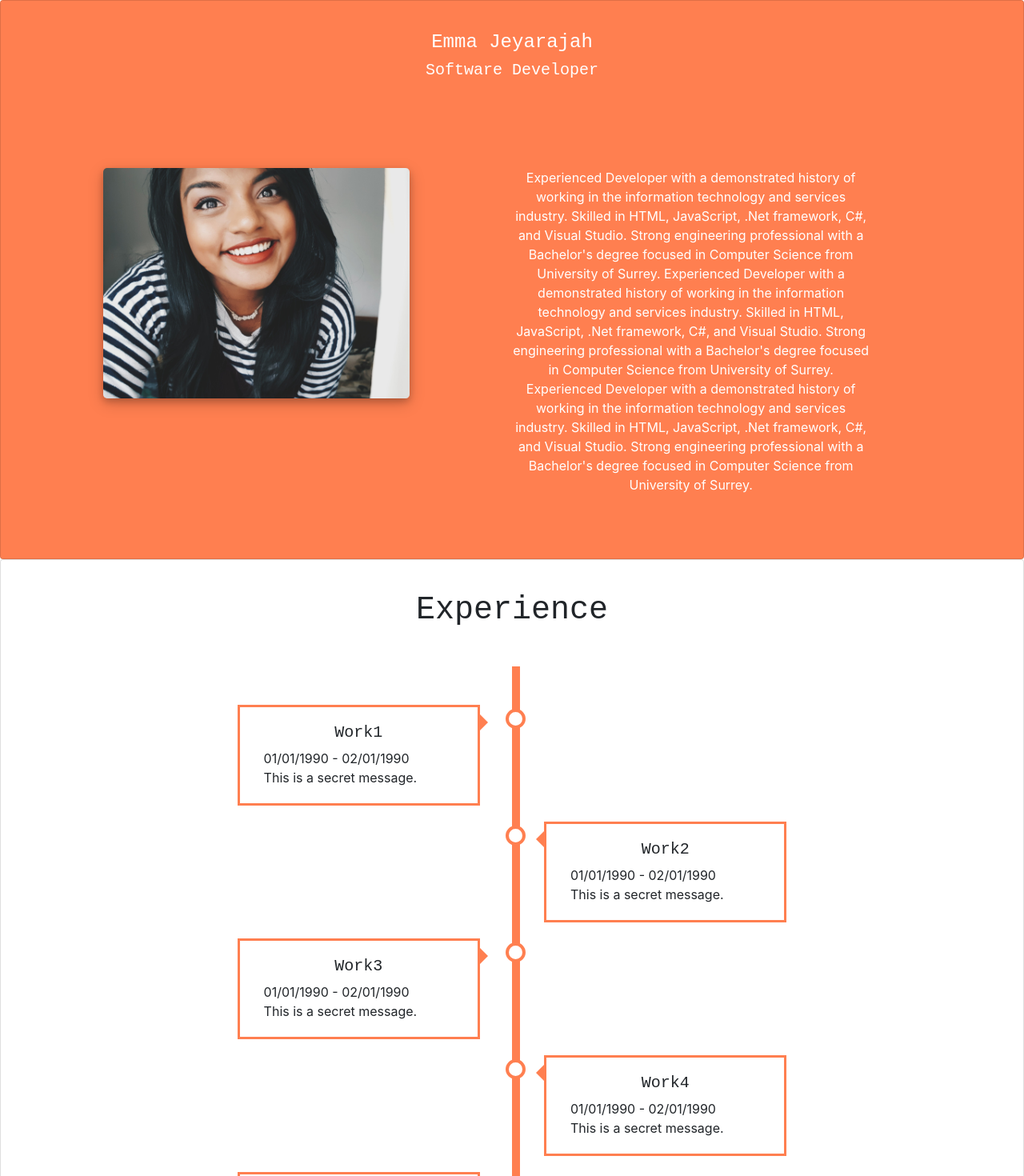
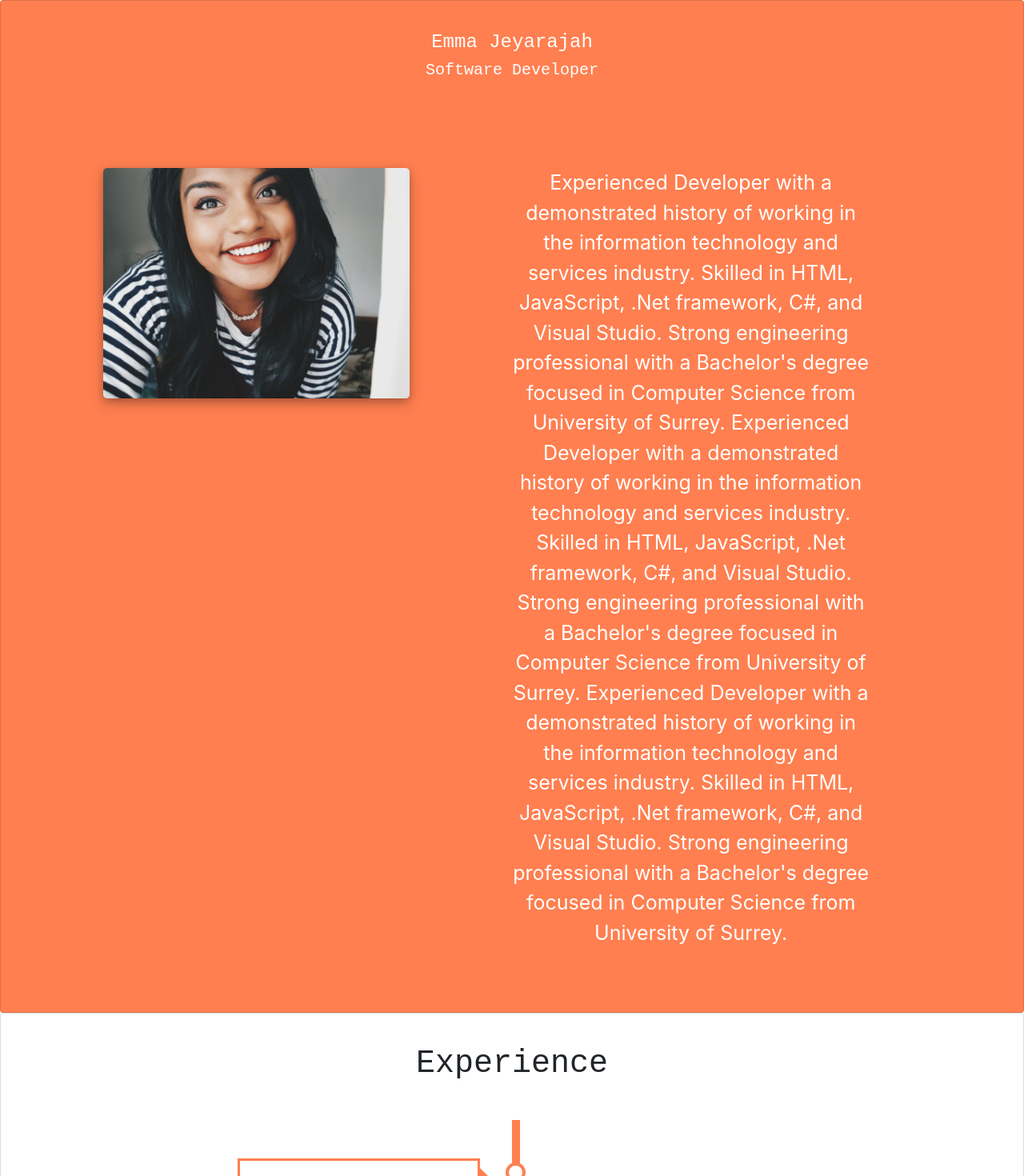
Before and after one commit to emmaculatej/personal-website, a Vue app in the folder personal-website/: page /#/personalInterests in a window 1280 px wide. Shown: the top 1470 px of the page at 80% size. Built offline with nearby package versions, Linux system fonts and the light colour scheme.

Commit message:
Font changes

```diff
--- a/personal-website/src/App.vue
+++ b/personal-website/src/App.vue
@@ -58,12 +58,15 @@ body {
   line-height: 1.4;
 }
 
+p {
+  font-size: 25px;
+}
+h4, h5, h6{
+  text-align: center;
+}
+
 h4, h5 {
     font-family: Courier New, Century Gothic, sans-serif;
-}
-
-h4, h5, h6{
-  text-align: center;
 }
 
 .card {
--- a/personal-website/src/components/Experience.vue
+++ b/personal-website/src/components/Experience.vue
@@ -33,6 +33,9 @@ export default {
 </script>
 
 <style scoped>
+span {
+  font-size: 18px;
+}
 * {
   box-sizing: border-box;
 }
```
